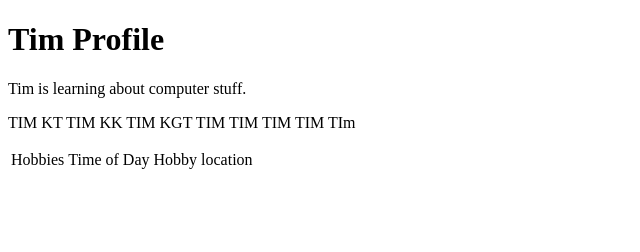
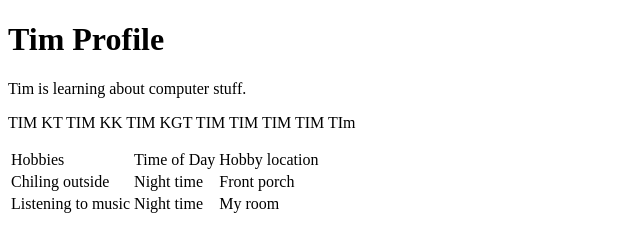
Before and after one commit to Bigtim10/my-website, a plain HTML site: page index.html in a window 1280 px wide. Shown: the whole page, without its empty margins (0-640 px from the left). Drawn offline with Linux system fonts and the light colour scheme.

Commit message:
Update index.html Day 2v1

```diff
--- a/index.html
+++ b/index.html
@@ -28,6 +28,18 @@
           <td>Hobby location</td>
         </tr>
       </thead>
+      <tbody>
+        <tr>
+          <td>Chiling outside</td>
+          <td>Night time</td>
+          <td>Front porch</td>
+        </tr>
+        <tr>
+          <td>Listening to music</td>
+          <td>Night time</td>
+          <td>My room</td>
+        </tr>
+      </tbody>
     </table>
   </body>
 </html>
```
